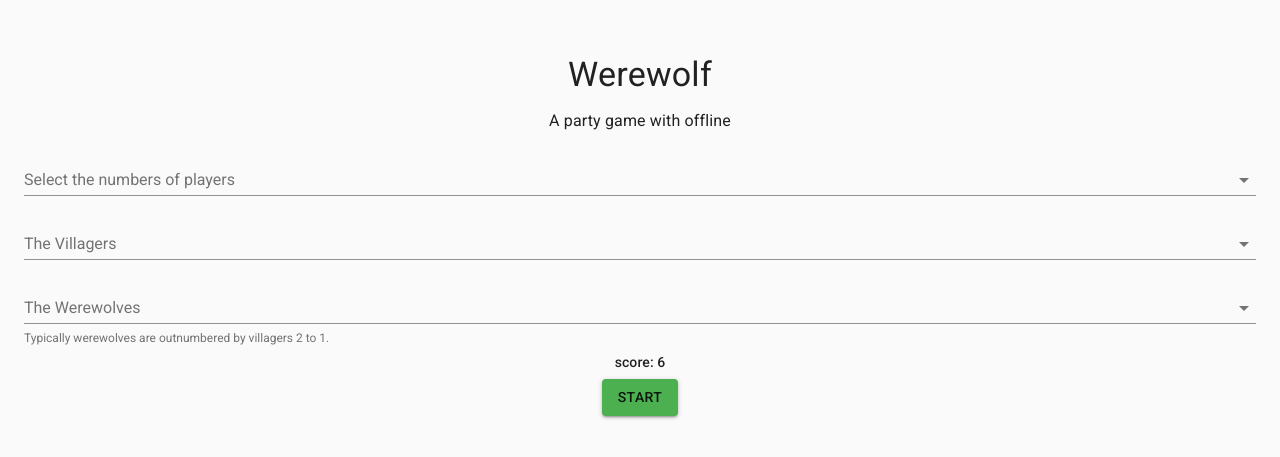
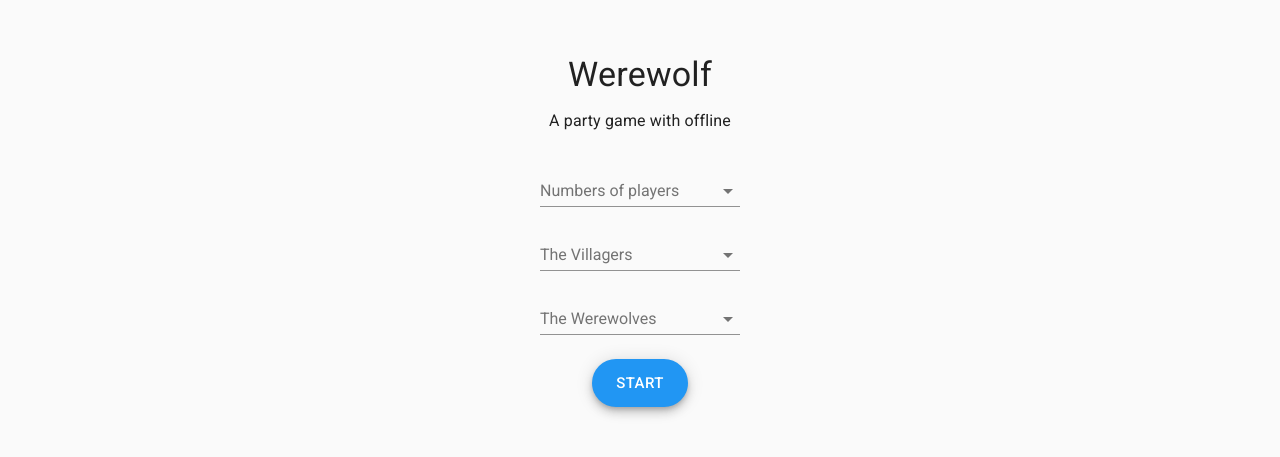
Before and after one commit to nshun/react-werewolf, a React (Create React App) app: page / in a window 1280 px wide. Shown: the part 121-578 px from the top of the page. Built offline with nearby package versions, Linux system fonts and the light colour scheme.

Commit message:
Fix design

```diff
--- a/src/pages/App.tsx
+++ b/src/pages/App.tsx
@@ -26,13 +26,12 @@ const styles = (theme: Theme) =>
       margin: theme.spacing.unit * 2,
       paddingTop: theme.spacing.unit * 20
     },
-    forms: {
-      display: "flex",
-      flexDirection: "column"
+    formsWrapper: {
+      margin: theme.spacing.unit * 2
     },
     formControl: {
       margin: theme.spacing.unit,
-      minWidth: 120
+      minWidth: 200
     }
   });
 
@@ -71,10 +70,11 @@ class Index extends React.Component<AppProps> {
         <Typography variant="subtitle1" gutterBottom={true}>
           A party game with offline
         </Typography>
-        <div className={this.props.classes.forms}>
+        <div className={this.props.classes.formsWrapper}>
+          <div>
             <FormControl className={this.props.classes.formControl}>
               <InputLabel htmlFor="age-native-helper">
-              Select the numbers of players
+                Numbers of players
               </InputLabel>
               <NativeSelect
                 name="player"
@@ -87,6 +87,8 @@ class Index extends React.Component<AppProps> {
                 <option value={30}>Thirty</option>
               </NativeSelect>
             </FormControl>
+          </div>
+          <div>
             <FormControl className={this.props.classes.formControl}>
               <InputLabel htmlFor="age-native-helper">The Villagers</InputLabel>
               <NativeSelect
@@ -99,8 +101,12 @@ class Index extends React.Component<AppProps> {
                 <option value={30}>Thirty</option>
               </NativeSelect>
             </FormControl>
+          </div>
+          <div>
             <FormControl className={this.props.classes.formControl}>
-            <InputLabel htmlFor="age-native-helper">The Werewolves</InputLabel>
+              <InputLabel htmlFor="age-native-helper">
+                The Werewolves
+              </InputLabel>
               <NativeSelect
                 onChange={this.handleChange}
                 input={<Input name="werewolvesNum" />}
@@ -110,17 +116,13 @@ class Index extends React.Component<AppProps> {
                 <option value={20}>Twenty</option>
                 <option value={30}>Thirty</option>
               </NativeSelect>
-            <FormHelperText>
-              Typically werewolves are outnumbered by villagers 2 to 1.
-            </FormHelperText>
             </FormControl>
           </div>
-        <Typography variant="subtitle2" gutterBottom={true}>
-          score: {this.props.setting.players}
-        </Typography>
+        </div>
         <Button
-          variant="contained"
+          variant="extendedFab"
           color="primary"
+          size="large"
           onClick={this.updateSetting}
         >
           START
--- a/src/withRoot.tsx
+++ b/src/withRoot.tsx
@@ -1,4 +1,4 @@
-import { green, purple } from "@material-ui/core/colors";
+import { blue, pink } from "@material-ui/core/colors";
 import CssBaseline from "@material-ui/core/CssBaseline";
 import { createMuiTheme, MuiThemeProvider } from "@material-ui/core/styles";
 import * as React from "react";
@@ -7,8 +7,8 @@ import * as React from "react";
 // It's optional.
 const theme = createMuiTheme({
   palette: {
-    primary: green,
-    secondary: purple
+    primary: blue,
+    secondary: pink
   },
   typography: {
     useNextVariants: true
```
Lines whose indentation alone changed are shown as unchanged.
